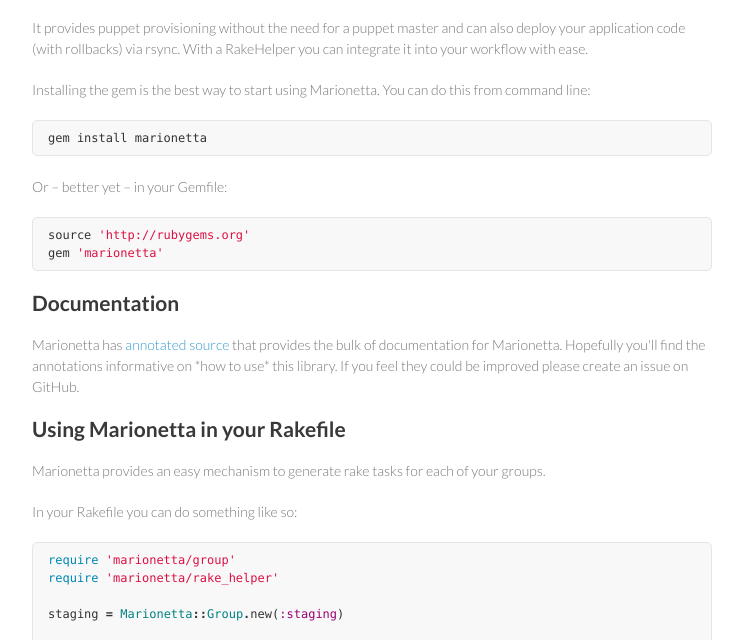
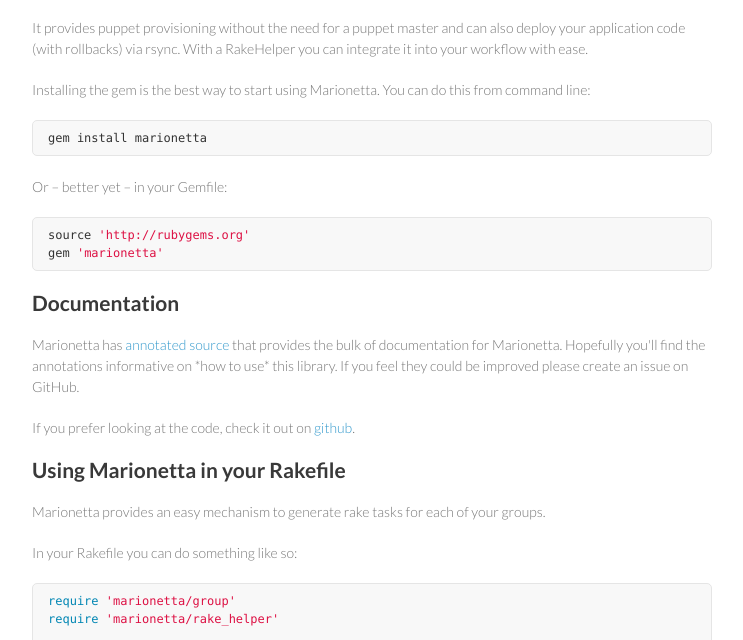
Before and after one commit to lukemorton/marionetta, a plain HTML site: page index.html in a window 1280 px wide. Shown: the part 133-773 px from the top of the page, without its empty margins (268-1011 px from the left). Drawn offline with Linux system fonts and the light colour scheme.

Commit message:
Add a link to github.

```diff
--- a/index.html
+++ b/index.html
@@ -44,6 +44,9 @@ bulk of documentation for Marionetta. Hopefully you'll find
 the annotations informative on *how to use* this library. If
 you feel they could be improved please create an issue on
 GitHub.</p>
+
+<p>If you prefer looking at the code, check it out on
+<a href="http://github.com/DrPheltRight/marionetta/">github</a>.</p>
 
 <h2>Using Marionetta in your Rakefile</h2>
 
```
